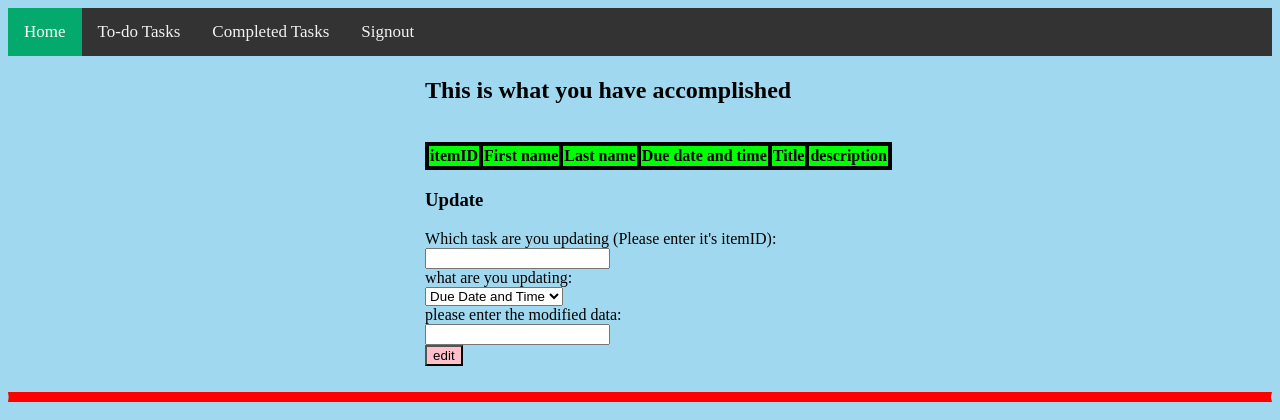
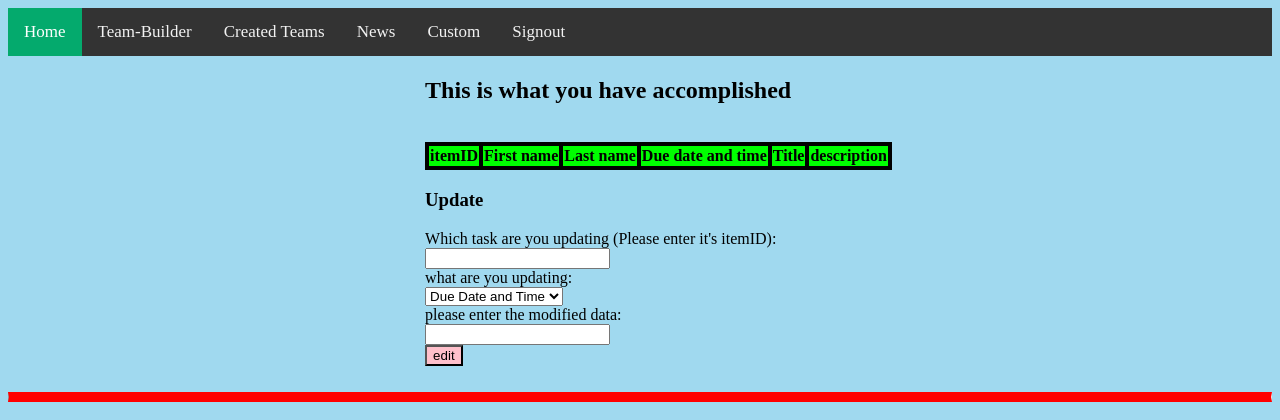
Before and after one commit to bd490/nohope, a PHP site: the page made by 490 Project/completedtasks.php in a window 1280 px wide. Shown: the top 420 px of the page. Run offline with PHP 8.4, Linux system fonts and the light colour scheme; the visitor is signed in with stand-in values (Sample User, id 1); data that the repository does not hold is empty.

Commit message:
Update completedtasks.php

```diff
--- a/490 Project/completedtasks.php
+++ b/490 Project/completedtasks.php
@@ -46,10 +46,12 @@ $query4 = mysqli_query($conn,$sql4);
 
 
 <div class="topnav">
-    <a class="active" href="testmain.php">Home</a>
-    <a href="Todo.php">To-do Tasks</a>
-    <a href="completedtasks.php">Completed Tasks</a>
-    <a href="wantout.php">Signout</a>
+     <a class="active" href="testmain.php">Home</a>
+    <a href="Todo.php">Team-Builder</a>
+    <a href="completedtasks.php">Created Teams</a>
+    <a href="wantout.html">News</a>
+    <a href="wantout.html">Custom</a>
+    <a href="wantout.html">Signout</a>
 </div>
 <h1 style="color:darkblue"><?php echo $resultstring2; ?>     <?php echo $resultstring3; ?>  </h1>
 
```
